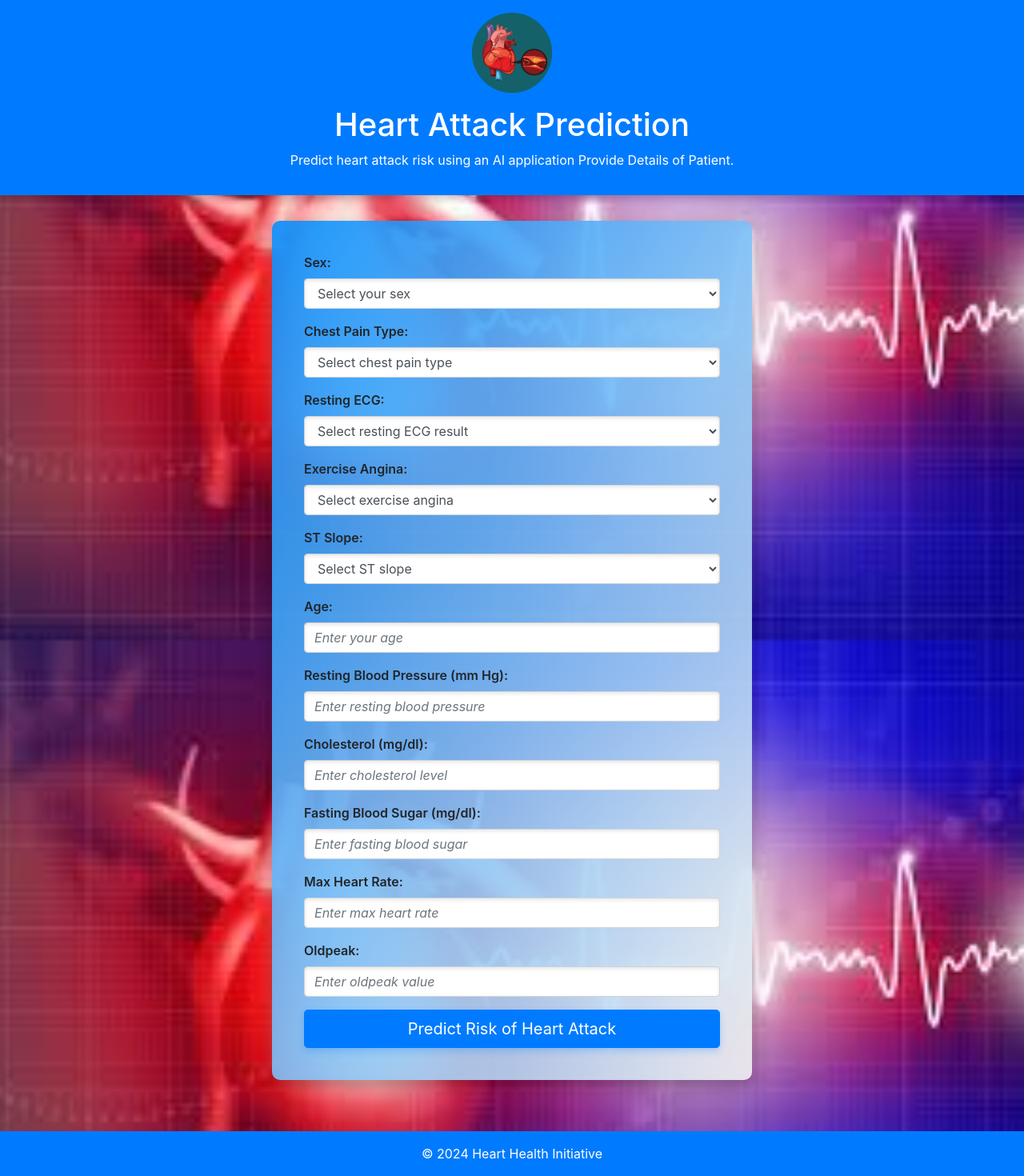
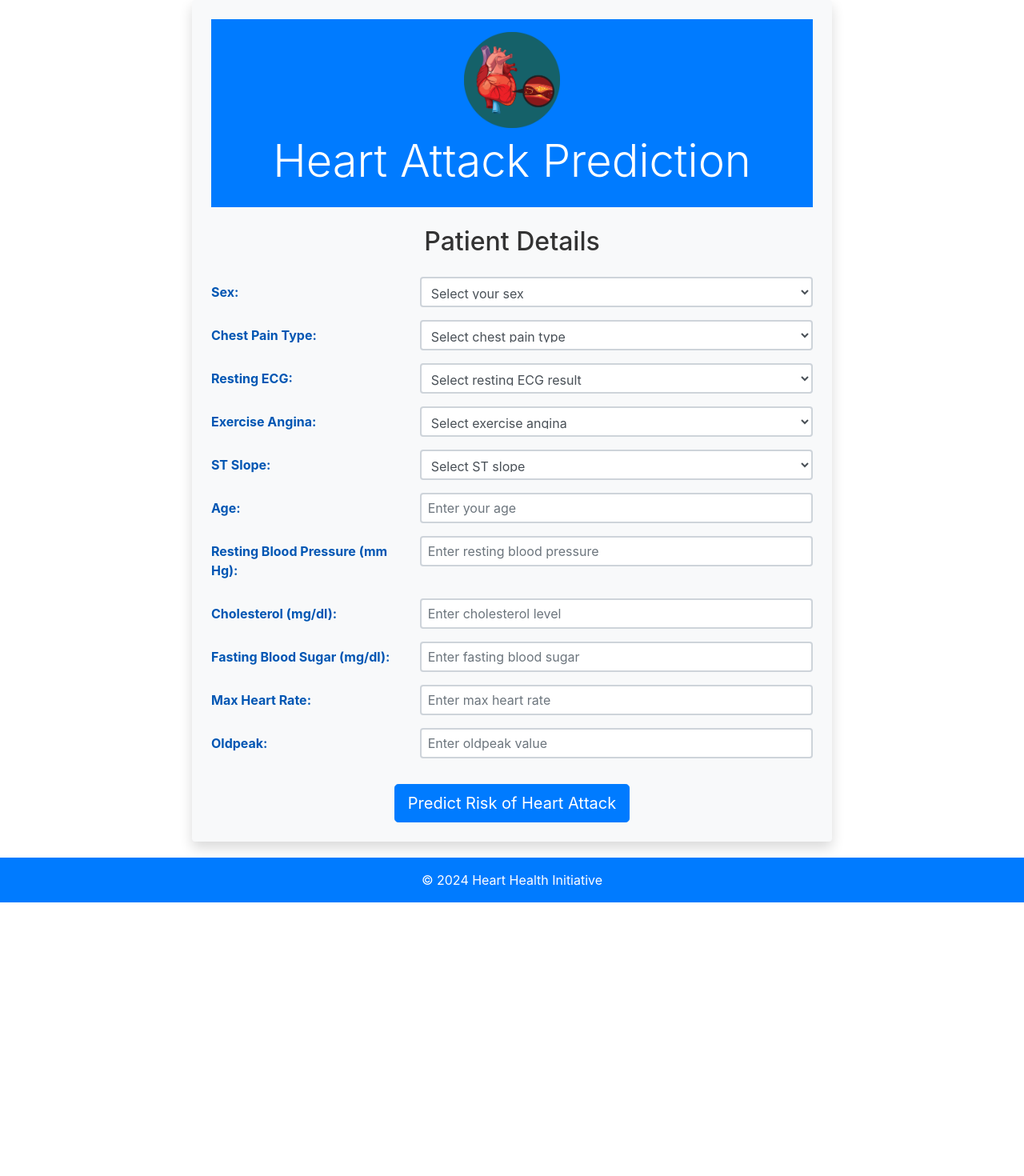
Before and after one commit to SURESHBEEKHANI/Heart-Attack-Prediction, a Flask app: page / in a window 1280 px wide. Shown: the whole page at 80% size. After the commit the page ends 1128 px from the top, so only its background shows below. Run offline with Flask 3, Linux system fonts and the light colour scheme; some libraries are stand-ins or nearby versions.

Commit message:
Enhanced CSS for better visual appeal

```diff
--- a/static/styles.css
+++ b/static/styles.css
@@ -1,166 +1,114 @@
-/* Base Styles */
+/* General Styles */
 body {
     font-family: 'Roboto', sans-serif;
-    background: url('static/img/bg.jpg') no-repeat center center fixed;
-    background-size: cover;
-    margin: 0;
-    padding: 0;
-    color: #333;
+    background-color: #f0f4f8; /* Light background color */
 }
 
-/* Header Styles */
-header {
-    background-color: #007bff; /* Primary color */
-    color: #fff;
-    padding: 2rem 0;
-    text-align: center;
-    position: relative;
-    box-shadow: 0 4px 10px rgba(0, 0, 0, 0.2);
+/* App Window */
+.app-window {
+    max-width: 800px; /* Set maximum width */
+    margin: auto; /* Center align */
+    border-radius: 10px; /* Rounded corners */
+    box-shadow: 0 2px 10px rgba(0, 0, 0, 0.1); /* Subtle shadow for depth */
+    background-color: #ffffff; /* White background for content */
+    padding: 2rem; /* Padding for content */
 }
 
-header .logo {
-    max-width: 100px;
-    margin-bottom: 1rem;
+/* Header Section */
+.bg-primary {
+    background-color: #007bff !important; /* Primary blue color */
 }
 
-/* Main Section */
-main {
-    padding: 2rem 0;
-}
-
-.container {
-    max-width: 600px; /* Centering the form */
-    margin: 0 auto;
-    padding: 0 1rem;
-}
-
-/* Section Title */
-h3 {
-    font-size: 1.8rem;
-    margin-bottom: 1.5rem;
-    text-align: center;
-    color: #007bff;
+/* Logo Styles */
+.logo {
+    width: 120px; /* Adjust logo size */
+    height: auto; /* Maintain aspect ratio */
 }
 
 /* Form Styles */
-form {
-    background: linear-gradient(to bottom right, rgba(6, 142, 253, 0.9), rgba(240, 240, 240, 0.9));
-    padding: 2.5rem;
-    border-radius: 10px;
-    box-shadow: 0 8px 20px rgba(0, 0, 0, 0.25);
-    transition: transform 0.3s;
-    max-width: 600px;
-    width: 100%;
-    margin: 0 auto;
+h2 {
+    color: #333; /* Darker text for headings */
+    margin-bottom: 1.5rem; /* Spacing below heading */
 }
 
-form:hover {
-    transform: translateY(-5px);
+.form-group {
+    margin-bottom: 1.5rem; /* Spacing between form groups */
 }
 
-/* Form Inputs */
-.form-group label {
-    font-weight: 600;
-    margin-bottom: 0.5rem;
-    display: block; /* Ensure labels are block-level */
+.col-form-label {
+    font-weight: bold; /* Bold labels */
+    color: #0056b3; /* Dark blue for labels */
 }
 
-.form-control {
-    border-radius: 5px;
-    font-size: 1rem;
-    padding: 0.75rem;
-    border: 1px solid #ccc;
-    transition: border-color 0.3s, box-shadow 0.3s;
-    background: #fff; /* White background for inputs */
-    box-shadow: inset 0 2px 5px rgba(0, 0, 0, 0.1);
+/* Input and Select Styles */
+input.form-control,
+select.form-control {
+    border: 2px solid #ced4da; /* Thicker border for input and select */
+    border-radius: 0.25rem; /* Rounded input corners */
+    transition: border-color 0.3s, box-shadow 0.3s; /* Transition for border color and shadow */
+    padding: 0.5rem; /* Add padding to inputs */
 }
 
-.form-control:focus {
-    border-color: #007bff;
-    box-shadow: 0 0 8px rgba(0, 123, 255, 0.25), inset 0 2px 5px rgba(0, 0, 0, 0.1);
-    outline: none;
+input.form-control:focus,
+select.form-control:focus {
+    border-color: #28a745; /* Green border on focus */
+    box-shadow: 0 0 0 0.2rem rgba(40, 167, 69, 0.25); /* Green shadow effect on focus */
 }
 
-/* Input Placeholder Styling */
-.form-control::placeholder {
-    color: #999; /* Light gray for placeholder */
-    font-style: italic; /* Italicize the placeholder text */
-}
-
-/* Submit Button */
+/* Button Styles */
 .btn-primary {
-    font-size: 1.2rem;
-    font-weight: 700;
-    padding: 0.75rem 1.5rem;
-    border-radius: 5px;
-    width: 100%;
-    transition: background-color 0.3s, transform 0.3s;
-    background-color: #007bff;
-    border: none;
-    box-shadow: 0 4px 8px rgba(0, 123, 255, 0.25);
+    background-color: #28a745; /* Green button color */
+    border: none; /* Remove border */
+    color: #ffffff; /* White text color */
+    transition: background-color 0.3s, transform 0.3s; /* Transition for hover effect */
 }
 
 .btn-primary:hover {
-    background-color: #0056b3;
-    transform: translateY(-2px);
+    background-color: #218838; /* Darker green on hover */
+    transform: scale(1.05); /* Slightly enlarge button on hover */
 }
 
-/* Prediction Result Styles */
+/* Result Display Styles */
 .prediction-result {
-    background-color: rgba(255, 255, 255, 0.9); /* White background with slight transparency */
-    border-radius: 15px; /* Rounded corners */
-    padding: 20px; /* Add padding for spacing */
-    box-shadow: 0 4px 15px rgba(0, 0, 0, 0.2); /* Subtle shadow for depth */
-    margin-top: 30px; /* Space above */
-    width: 100%;
+    background-color: #e9f7ef; /* Light green background */
+    border-left: 5px solid #28a745; /* Green left border */
+    padding: 1rem; /* Padding for the result box */
+    border-radius: 5px; /* Rounded corners */
 }
 
 .result-title {
-    font-size: 24px; /* Larger font size for the title */
-    font-weight: bold; /* Bold text */
-    margin-bottom: 10px; /* Space below title */
+    color: #155724; /* Dark green for title */
+    font-weight: bold; /* Bold title */
 }
 
 .result-value {
-    font-size: 18px; /* Font size for result */
-    color: #007bff; /* Use primary color for emphasis */
-    font-weight: 700; /* Bold font weight */
+    font-size: 1.5rem; /* Larger font for result value */
+    color: #155724; /* Dark green for result value */
 }
-
 
 /* Footer Styles */
 footer {
-    background-color: #007bff;
-    color: #fff;
-    text-align: center;
-    padding: 1rem;
-    margin-top: 2rem;
+    margin-top: 20px; /* Space above the footer */
+    background-color: #007bff; /* Footer background */
+    padding: 1rem 0; /* Padding for footer */
+    color: white; /* White text color for footer */
 }
 
 footer p {
-    margin: 0;
-    font-size: 1rem;
+    margin: 0; /* Remove margin */
 }
 
-/* Responsive Design */
-@media (max-width: 768px) {
-    header h1 {
-        font-size: 2rem;
+/* Responsive Styles */
+@media (max-width: 576px) {
+    .app-window {
+        padding: 1rem; /* Less padding on smaller screens */
     }
 
-    header p {
-        font-size: 1rem;
+    .logo {
+        width: 100px; /* Smaller logo for mobile */
     }
 
-    .container {
-        padding: 0 0.5rem; /* Reduced padding for smaller screens */
-    }
-
-    .btn-primary {
-        font-size: 1rem; /* Slightly smaller button on small screens */
-    }
-
-    h3 {
-        font-size: 1.5rem; /* Smaller section title on small screens */
+    h2 {
+        font-size: 1.5rem; /* Smaller heading size for mobile */
     }
 }
--- a/templates/index.html
+++ b/templates/index.html
@@ -19,30 +19,35 @@
 </head>
 
 <body>
-    <header class="bg-primary text-white text-center py-3">
-        <img src="static/img/ht.png" alt="Heart Health Logo" class="logo" style="max-width: 100px;">
-        <h1>Heart Attack Prediction</h1>
-        <p>Predict heart attack risk using an AI application Provide Details of Patient.</p>
-    </header>
 
-    <main>
+        <div class="app-window bg-light p-4 shadow rounded">
+            <section class="bg-primary text-white p-3 text-center w-100 mb-4">
                 <div class="container">
+                    <img src="static/img/ht.png" alt="Heart Health Logo" class="logo mb-2">
+                    <h1 class="display-4">Heart Attack Prediction</h1>
+                </div>
+            </section>
+
+            <h2 class="text-center mb-4">Patient Details</h2>
             <form action="/predict" method="post" class="needs-validation" novalidate>
                 <!-- Sex Selection -->
-                <div class="form-group">
-                    <label for="sex">Sex:</label>
-                    <select id="sex" name="sex" class="form-control" required aria-label="Select your sex">
+                <div class="form-group row">
+                    <label for="sex" class="col-sm-4 col-form-label">Sex:</label>
+                    <div class="col-sm-8">
+                        <select id="sex" name="sex" class="form-control" required>
                             <option value="" disabled selected>Select your sex</option>
                             <option value="M">Male</option>
                             <option value="F">Female</option>
                         </select>
                         <div class="invalid-feedback">Please select your sex.</div>
                     </div>
+                </div>
 
                 <!-- Chest Pain Type -->
-                <div class="form-group">
-                    <label for="chestPainType">Chest Pain Type:</label>
-                    <select id="chestPainType" name="chestPainType" class="form-control" required aria-label="Select chest pain type">
+                <div class="form-group row">
+                    <label for="chestPainType" class="col-sm-4 col-form-label">Chest Pain Type:</label>
+                    <div class="col-sm-8">
+                        <select id="chestPainType" name="chestPainType" class="form-control" required>
                             <option value="" disabled selected>Select chest pain type</option>
                             <option value="ATA">ATA</option>
                             <option value="NAP">NAP</option>
@@ -51,11 +56,13 @@
                         </select>
                         <div class="invalid-feedback">Please select chest pain type.</div>
                     </div>
+                </div>
 
                 <!-- Resting ECG -->
-                <div class="form-group">
-                    <label for="restingECG">Resting ECG:</label>
-                    <select id="restingECG" name="restingECG" class="form-control" required aria-label="Select resting ECG result">
+                <div class="form-group row">
+                    <label for="restingECG" class="col-sm-4 col-form-label">Resting ECG:</label>
+                    <div class="col-sm-8">
+                        <select id="restingECG" name="restingECG" class="form-control" required>
                             <option value="" disabled selected>Select resting ECG result</option>
                             <option value="Normal">Normal</option>
                             <option value="ST">ST</option>
@@ -63,22 +70,26 @@
                         </select>
                         <div class="invalid-feedback">Please select resting ECG.</div>
                     </div>
+                </div>
 
                 <!-- Exercise Angina -->
-                <div class="form-group">
-                    <label for="exerciseAngina">Exercise Angina:</label>
-                    <select id="exerciseAngina" name="exerciseAngina" class="form-control" required aria-label="Select exercise angina">
+                <div class="form-group row">
+                    <label for="exerciseAngina" class="col-sm-4 col-form-label">Exercise Angina:</label>
+                    <div class="col-sm-8">
+                        <select id="exerciseAngina" name="exerciseAngina" class="form-control" required>
                             <option value="" disabled selected>Select exercise angina</option>
                             <option value="N">No</option>
                             <option value="Y">Yes</option>
                         </select>
                         <div class="invalid-feedback">Please select exercise angina.</div>
                     </div>
+                </div>
 
                 <!-- ST Slope -->
-                <div class="form-group">
-                    <label for="stSlope">ST Slope:</label>
-                    <select id="stSlope" name="stSlope" class="form-control" required aria-label="Select ST slope">
+                <div class="form-group row">
+                    <label for="stSlope" class="col-sm-4 col-form-label">ST Slope:</label>
+                    <div class="col-sm-8">
+                        <select id="stSlope" name="stSlope" class="form-control" required>
                             <option value="" disabled selected>Select ST slope</option>
                             <option value="Up">Up</option>
                             <option value="Flat">Flat</option>
@@ -86,52 +97,65 @@
                         </select>
                         <div class="invalid-feedback">Please select ST slope.</div>
                     </div>
+                </div>
 
                 <!-- Age -->
-                <div class="form-group">
-                    <label for="age">Age:</label>
-                    <input type="number" id="age" name="age" class="form-control" required min="0" placeholder="Enter your age" aria-label="Enter your age">
+                <div class="form-group row">
+                    <label for="age" class="col-sm-4 col-form-label">Age:</label>
+                    <div class="col-sm-8">
+                        <input type="number" id="age" name="age" class="form-control" required min="0" placeholder="Enter your age">
                         <div class="invalid-feedback">Please enter a valid age.</div>
+                    </div>
                 </div>
 
                 <!-- Resting Blood Pressure -->
-                <div class="form-group">
-                    <label for="restingBP">Resting Blood Pressure (mm Hg):</label>
-                    <input type="number" id="restingBP" name="restingBP" class="form-control" required min="0" placeholder="Enter resting blood pressure" aria-label="Enter resting blood pressure">
+                <div class="form-group row">
+                    <label for="restingBP" class="col-sm-4 col-form-label">Resting Blood Pressure (mm Hg):</label>
+                    <div class="col-sm-8">
+                        <input type="number" id="restingBP" name="restingBP" class="form-control" required min="0" placeholder="Enter resting blood pressure">
                         <div class="invalid-feedback">Please enter resting blood pressure.</div>
+                    </div>
                 </div>
 
                 <!-- Cholesterol -->
-                <div class="form-group">
-                    <label for="cholesterol">Cholesterol (mg/dl):</label>
-                    <input type="number" id="cholesterol" name="cholesterol" class="form-control" required min="0" placeholder="Enter cholesterol level" aria-label="Enter cholesterol level">
+                <div class="form-group row">
+                    <label for="cholesterol" class="col-sm-4 col-form-label">Cholesterol (mg/dl):</label>
+                    <div class="col-sm-8">
+                        <input type="number" id="cholesterol" name="cholesterol" class="form-control" required min="0" placeholder="Enter cholesterol level">
                         <div class="invalid-feedback">Please enter cholesterol level.</div>
+                    </div>
                 </div>
 
                 <!-- Fasting Blood Sugar -->
-                <div class="form-group">
-                    <label for="fastingBS">Fasting Blood Sugar (mg/dl):</label>
-                    <input type="number" id="fastingBS" name="fastingBS" class="form-control" required min="0" placeholder="Enter fasting blood sugar" aria-label="Enter fasting blood sugar">
+                <div class="form-group row">
+                    <label for="fastingBS" class="col-sm-4 col-form-label">Fasting Blood Sugar (mg/dl):</label>
+                    <div class="col-sm-8">
+                        <input type="number" id="fastingBS" name="fastingBS" class="form-control" required min="0" placeholder="Enter fasting blood sugar">
                         <div class="invalid-feedback">Please enter fasting blood sugar.</div>
+                    </div>
                 </div>
 
                 <!-- Max Heart Rate -->
-                <div class="form-group">
-                    <label for="maxHR">Max Heart Rate:</label>
-                    <input type="number" id="maxHR" name="maxHR" class="form-control" required min="0" placeholder="Enter max heart rate" aria-label="Enter max heart rate">
+                <div class="form-group row">
+                    <label for="maxHR" class="col-sm-4 col-form-label">Max Heart Rate:</label>
+                    <div class="col-sm-8">
+                        <input type="number" id="maxHR" name="maxHR" class="form-control" required min="0" placeholder="Enter max heart rate">
                         <div class="invalid-feedback">Please enter max heart rate.</div>
+                    </div>
                 </div>
 
                 <!-- Oldpeak -->
-                <div class="form-group">
-                    <label for="oldpeak">Oldpeak:</label>
-                    <input type="number" id="oldpeak" name="oldpeak" class="form-control" required step="0.1" min="0" placeholder="Enter oldpeak value" aria-label="Enter oldpeak value">
+                <div class="form-group row">
+                    <label for="oldpeak" class="col-sm-4 col-form-label">Oldpeak:</label>
+                    <div class="col-sm-8">
+                        <input type="number" id="oldpeak" name="oldpeak" class="form-control" required step="0.1" min="0" placeholder="Enter oldpeak value">
                         <div class="invalid-feedback">Please enter a valid oldpeak value.</div>
+                    </div>
                 </div>
 
                 <!-- Submit Button -->
                 <div class="text-center">
-                    <input class="btn btn-primary btn-lg" type="submit" value="Predict Risk of Heart Attack" />
+                    <input class="btn btn-primary btn-lg mt-3" type="submit" value="Predict Risk of Heart Attack">
                 </div>
             </form>
 
@@ -145,10 +169,9 @@
         </div>
     </main>
 
-    <footer class="text-center py-3">
+    <footer class="text-center py-3 bg-primary text-white">
         <p>&copy; <span id="year"></span> Heart Health Initiative</p>
     </footer>
-
     <!-- Include Bootstrap JS for form validation -->
     <script src="https://code.jquery.com/jquery-3.5.1.slim.min.js"></script>
     <script src="https://cdn.jsdelivr.net/npm/bootstrap@4.5.2/dist/js/bootstrap.bundle.min.js"></script>
```
Also changed, not shown: static/img/App_img1.PNG (added), static/img/app_img2.PNG (added), static/img/bg.jpg (deleted). Lines whose indentation alone changed are shown as unchanged.
